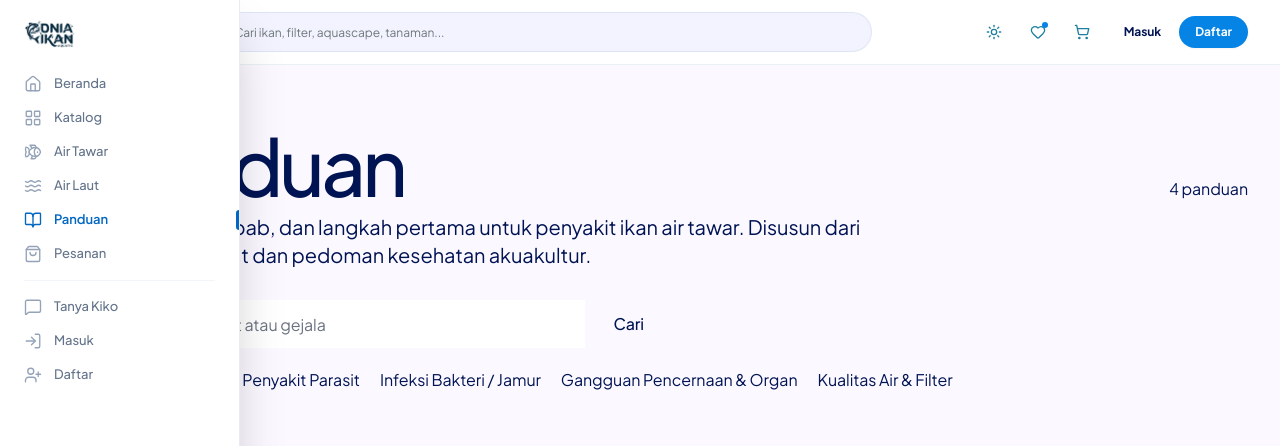
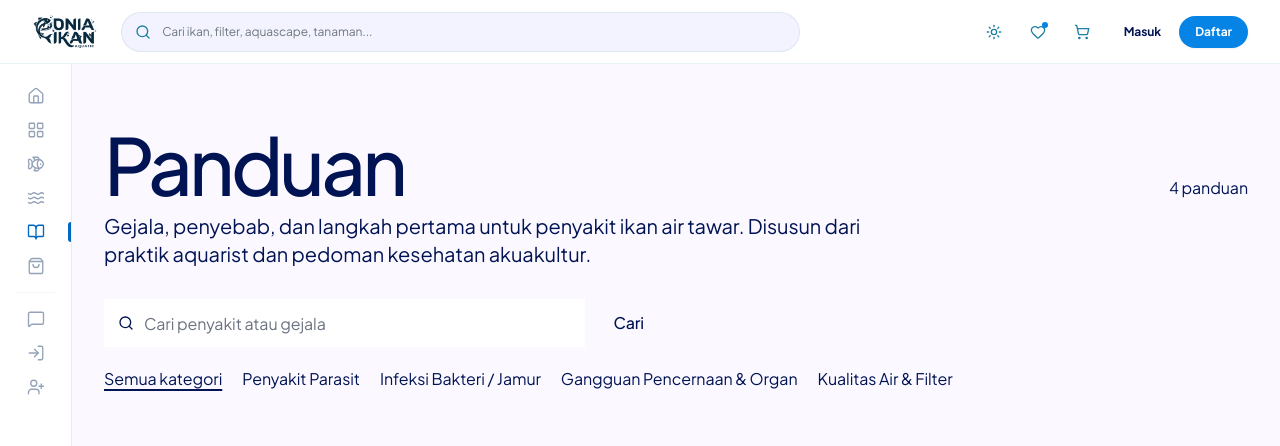
Before and after one commit to AdhaRafi/Dunia-ikan, a Laravel app: page /guides in a window 1280 px wide. Shown: the top 446 px of the page. Run offline with Laravel 12, Linux system fonts and the light colour scheme; data comes from the database, SQL or seed files in the repository; style sheets or scripts are compiled from the project's sources; some libraries are stand-ins or nearby versions.

Commit message:
move desktop sidebar rail below top header logo

```diff
--- a/resources/js/Components/Sidebar.jsx
+++ b/resources/js/Components/Sidebar.jsx
@@ -15,7 +15,6 @@ import {
     Waves,
     X,
 } from 'lucide-react';
-import BrandLogo from '@/Components/BrandLogo';
 import BrandWordmark from '@/Components/BrandWordmark';
 
 function NavRow({ item, collapsed = false, onNavigate }) {
@@ -225,28 +224,17 @@ export default function Sidebar({
     const renderSidebarInner = ({ collapsed, isMobile = false }) => (
         <div className="flex flex-col justify-between h-full">
             <div className="flex flex-col min-h-0 flex-1">
-                {/* Brand Header */}
-                {collapsed ? (
-                    <div className="pt-5 pb-4 flex flex-col items-center shrink-0">
-                        <Link
-                            href="/"
-                            className="w-9 h-9 rounded-xl flex items-center justify-center hover:bg-slate-100 dark:hover:bg-slate-800/70 transition focus-visible:outline-none focus-visible:ring-2 focus-visible:ring-[#0267C1]"
-                            aria-label="Dunia Ikan Beranda"
-                        >
-                            <BrandLogo className="w-6 h-6" />
-                        </Link>
-                    </div>
-                ) : (
+                {/* Mobile Drawer Header (Desktop logo sits above sidebar in TopHeader) */}
+                {isMobile && (
                     <div className="pt-5 pb-4 px-6 flex items-center justify-between gap-2 shrink-0">
                         <Link
                             href="/"
-                            onClick={isMobile ? onClose : undefined}
+                            onClick={onClose}
                             className="flex items-center min-w-0 hover:opacity-90 transition focus-visible:outline-none focus-visible:ring-2 focus-visible:ring-[#0267C1] rounded-lg"
                         >
                             <BrandWordmark className="h-7" />
                         </Link>
 
-                        {isMobile && (
                         <button
                             type="button"
                             onClick={onClose}
@@ -255,14 +243,13 @@ export default function Sidebar({
                         >
                             <X className="w-3.5 h-3.5" />
                         </button>
-                        )}
                     </div>
                 )}
 
                 {/* Navigation Groups */}
                 <nav
                     aria-label="Navigasi utama"
-                    className={`mt-1 flex-1 ${isMobile || !collapsed ? 'overflow-y-auto' : 'overflow-visible'}`}
+                    className={`${isMobile ? 'mt-1' : 'pt-4'} flex-1 ${isMobile || !collapsed ? 'overflow-y-auto' : 'overflow-visible'}`}
                 >
                     <div className="space-y-0.5">
                         {primaryItems.map((item) => (
@@ -372,8 +359,8 @@ export default function Sidebar({
 
     return (
         <>
-            {/* Desktop Sticky Rail: Expands Smoothly on Hover */}
-            <div className="hidden md:block sticky top-0 shrink-0 h-screen w-[72px] z-40 select-none">
+            {/* Desktop Sticky Rail: Sits below TopHeader logo and expands on hover */}
+            <div className="hidden md:block sticky top-16 shrink-0 h-[calc(100vh-4rem)] w-[72px] z-30 select-none">
                 <aside
                     onMouseEnter={() => setIsHovered(true)}
                     onMouseLeave={() => setIsHovered(false)}
--- a/resources/js/Components/TopHeader.jsx
+++ b/resources/js/Components/TopHeader.jsx
@@ -124,7 +124,7 @@ export default function TopHeader({
     })).filter((group) => group.items.length > 0);
 
     return (
-        <header className="sticky top-0 z-30 transform-gpu bg-white/90 dark:bg-[#070b14]/90 backdrop-blur-md border-b border-[#1E80A0]/10 dark:border-neutral-800 px-4 sm:px-6 lg:px-8 py-3 transition-colors">
+        <header className="sticky top-0 z-40 h-16 flex items-center transform-gpu bg-white/95 dark:bg-[#070b14]/95 backdrop-blur-md border-b border-[#1E80A0]/10 dark:border-neutral-800 px-4 sm:px-6 lg:px-8 transition-colors">
             <div className="w-full flex items-center justify-between gap-3 sm:gap-6">
                 {/* Left: Mobile Menu Trigger + Brand + Search Bar */}
                 <div className="flex items-center gap-2.5 sm:gap-4 flex-1 min-w-0 max-w-3xl">
--- a/resources/js/Layouts/AppLayout.jsx
+++ b/resources/js/Layouts/AppLayout.jsx
@@ -147,24 +147,28 @@ export default function AppLayout({ children }) {
     }, []);
 
     return (
-        <div className="min-h-screen w-full flex overflow-x-clip bg-[#fbf8ff] dark:bg-[#070b14] text-[#001454] dark:text-[#e4e7ff] antialiased selection:bg-[#001454] selection:text-white transition-colors duration-200">
-            {/* Left Sidebar (Collapsible rail on desktop, sliding drawer on mobile) */}
-            <Sidebar
-                isOpen={mobileSidebarOpen}
-                onClose={() => setMobileSidebarOpen(false)}
+        <div className="min-h-screen w-full flex flex-col overflow-x-clip bg-[#fbf8ff] dark:bg-[#070b14] text-[#001454] dark:text-[#e4e7ff] antialiased selection:bg-[#001454] selection:text-white transition-colors duration-200">
+            {/* Full-Width TopHeader with Single Logo */}
+            <TopHeader
+                onOpenMobileSidebar={() => setMobileSidebarOpen(true)}
                 onOpenChat={() => setChatOpen(true)}
                 darkMode={darkMode}
                 onToggleDarkMode={() => setDarkMode((prev) => !prev)}
             />
 
-            {/* Main Area: TopHeader + Page Canvas + Footer (Native Window Scroll) */}
-            <div className="flex-1 min-w-0 flex flex-col">
-                <TopHeader
-                    onOpenMobileSidebar={() => setMobileSidebarOpen(true)}
+            {/* Content Row Below TopHeader: Left Sidebar + Page Canvas */}
+            <div className="flex-1 flex min-w-0">
+                {/* Left Sidebar (Collapsible rail under TopHeader on desktop, sliding drawer on mobile) */}
+                <Sidebar
+                    isOpen={mobileSidebarOpen}
+                    onClose={() => setMobileSidebarOpen(false)}
                     onOpenChat={() => setChatOpen(true)}
                     darkMode={darkMode}
                     onToggleDarkMode={() => setDarkMode((prev) => !prev)}
                 />
+
+                {/* Main Area: Flash + Page Canvas + Footer (Native Window Scroll) */}
+                <div className="flex-1 min-w-0 flex flex-col">
 
                 {/* Flash Messages */}
                 {showFlash && (flash?.success || flash?.error) && (
@@ -217,6 +221,7 @@ export default function AppLayout({ children }) {
                 />
 
                 <Footer />
+                </div>
             </div>
         </div>
     );
```
Lines whose indentation alone changed are shown as unchanged.
